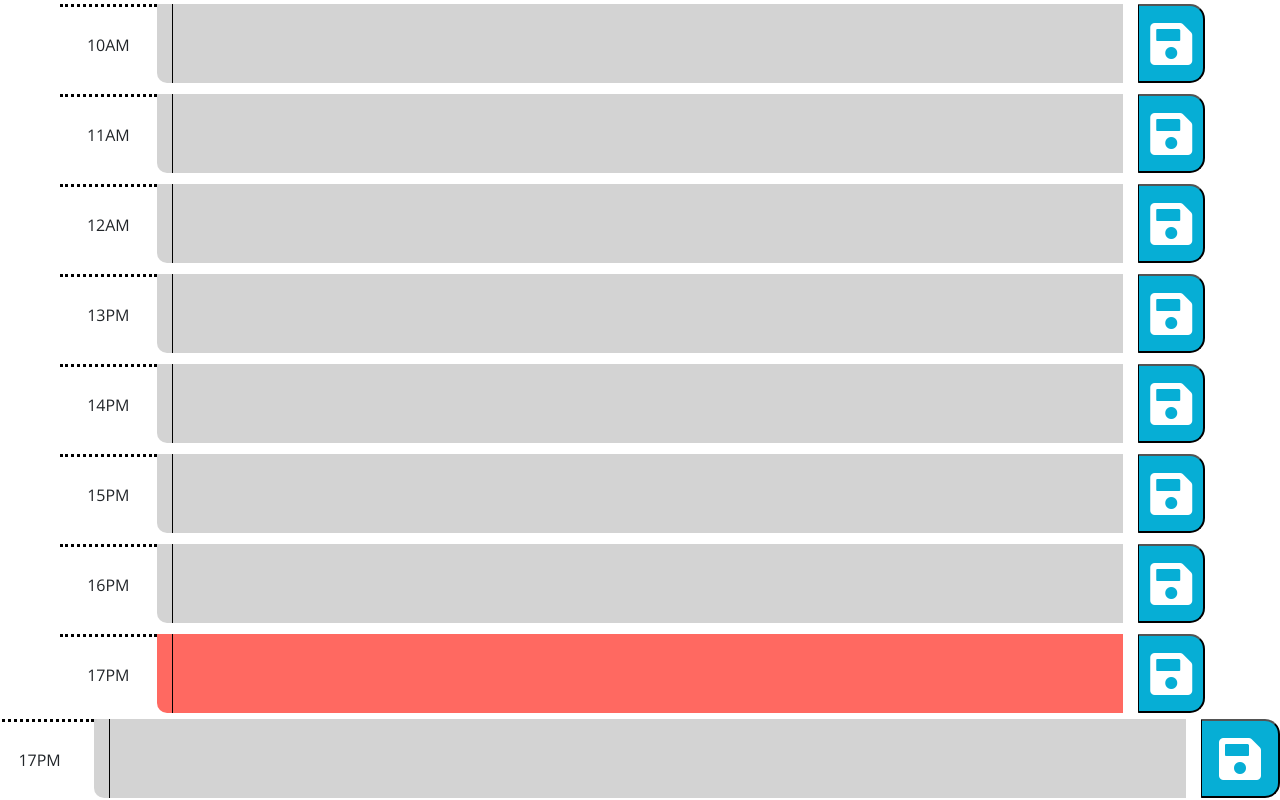
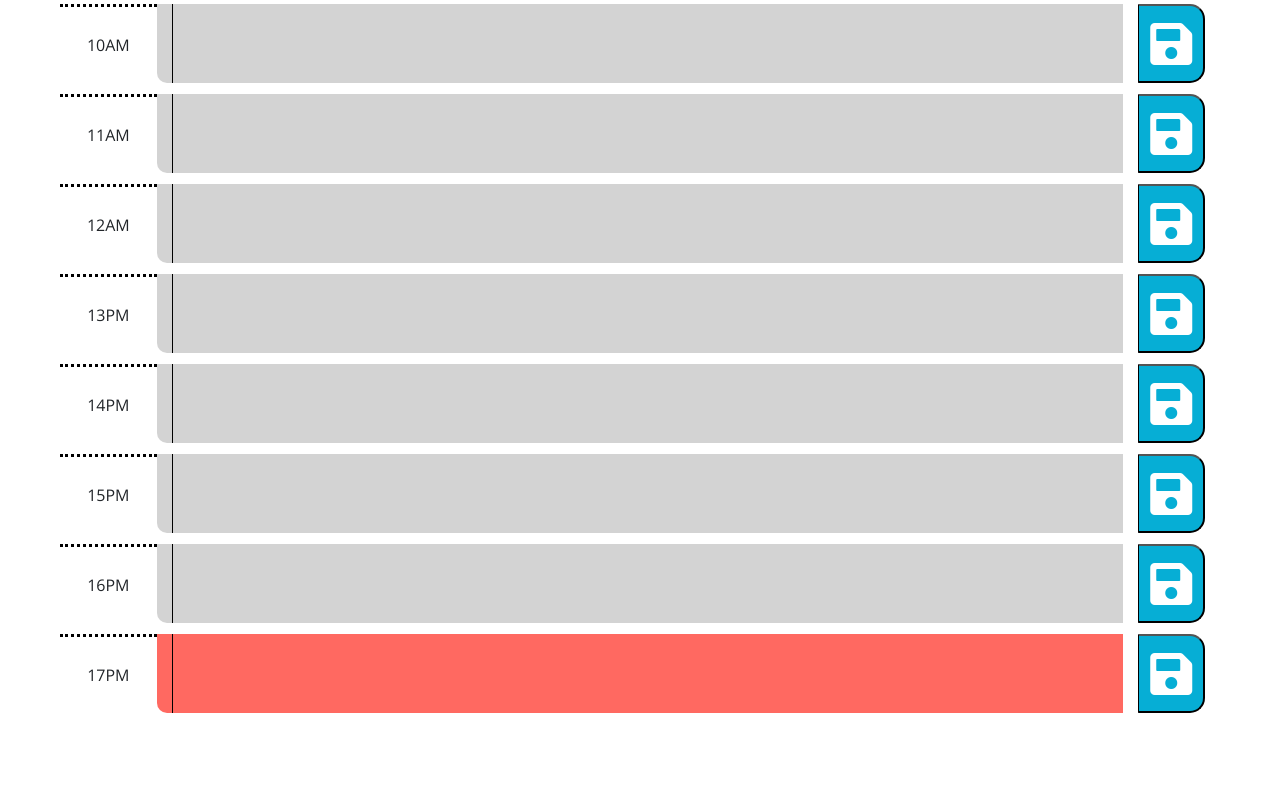
Before and after one commit to reinkaoss/Daily-Planner-App, a plain HTML site: page index.html in a window 1280 px wide. Shown: the part 444-1244 px from the top of the page. After the commit the page ends 1162 px from the top, so only its background shows below. Drawn offline with nearby package versions, Linux system fonts and the light colour scheme.

Commit message:
Removing duplicated row

```diff
--- a/assets/js/script.js
+++ b/assets/js/script.js
@@ -16,6 +16,12 @@ $('#input7').text(localStorage.getItem('15'));
 $('#input8').text(localStorage.getItem('16'));
 $('#input9').text(localStorage.getItem('17'));
 
+$( ".saveBtn" ).on('click', function( event ) {
+  successMsg.text("Appointment saved to localStorage")
+  event.preventDefault();
+  return;
+});
+
 // Button function
 $( ".saveBtn" ).on( "click", saveValue);
 function saveValue(){
@@ -23,14 +29,13 @@ function saveValue(){
     var val = this.parentElement.parentElement.children[1].children[0].value; // get the value.
     localStorage.setItem(id, val);// Every time user writing something, the localStorage's value will override .
     savedTimer = 5;
-    successMsg.text("Appointment saved to localStorage")
+
     var hideSaved = setInterval(function () {
       savedTimer--;
           console.log(savedTimer);
           if (savedTimer <= 0) {
             clearInterval(hideSaved);
             successMsg.css('display', 'none')
-            return;
           }
     }, 1000);
   }
--- a/index.html
+++ b/index.html
@@ -169,19 +169,6 @@
         </div>
       </div>
     </div>
-
-    <div class="row " id="17">
-      <div class="col-2 col-sm-2 col-md-2 col-lg-1 col-xl-1 timestamp">
-          17PM
-      </div>
-      <div class="col-8 col-sm-8 col-md-8 col-lg-10 col-xl-10 timeblock past">
-        <textarea name="" id="input9" cols="25" rows="1"></textarea>
-      </div>
-      <div class="col-2 col-sm-2 col-md-2 col-lg-1 col-xl-1" >
-        <button class="saveBtn"><i class="fas fa-save fa-3x"></i></button>
-      </div>
-    </div>
-
     <script src="https://code.jquery.com/jquery-3.6.1.min.js" integrity="sha256-o88AwQnZB+VDvE9tvIXrMQaPlFFSUTR+nldQm1LuPXQ=" crossorigin="anonymous"></script>
     <script src="https://cdnjs.cloudflare.com/ajax/libs/moment.js/2.24.0/moment.min.js"></script>
     <script src="./assets/js/script.js"></script>
```
